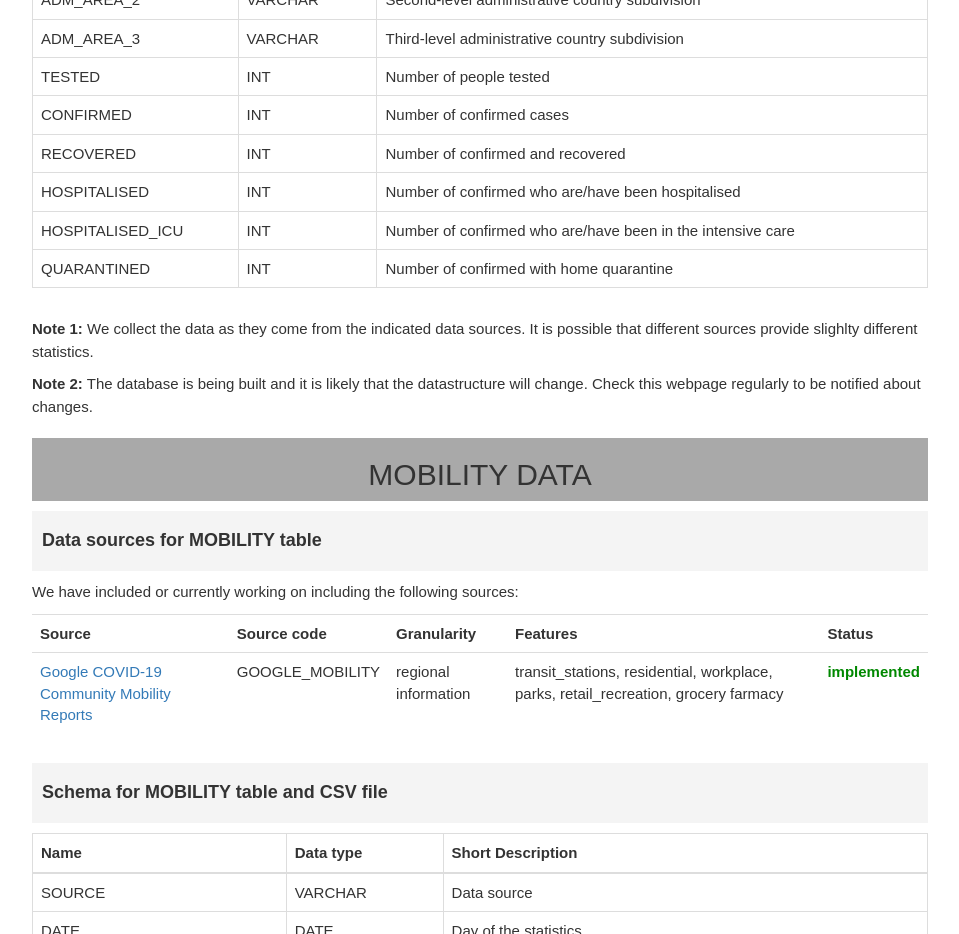
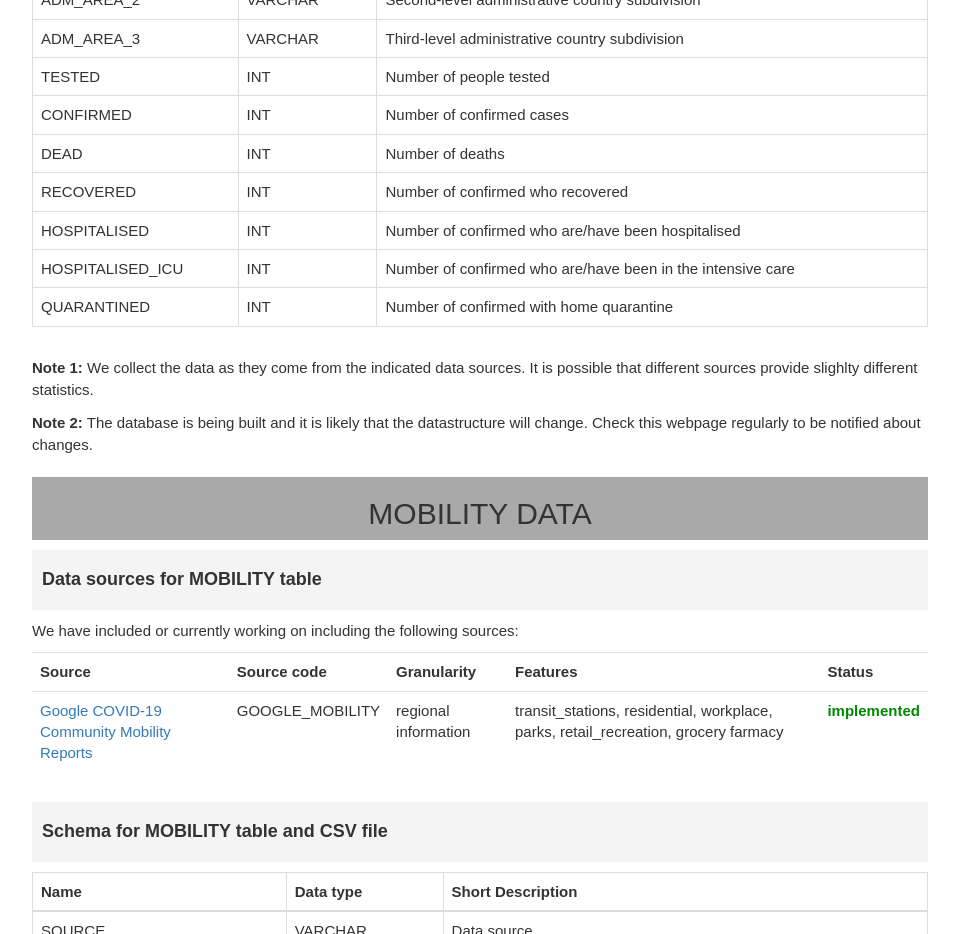
Before and after one commit to covid19db/covid19db.github.io, a plain HTML site: page data.html in a window 1280 px wide. Shown: the part 1840-2774 px from the top of the page, without its empty margins (160-1119 px from the left). Drawn offline with nearby package versions, Linux system fonts and the light colour scheme.

Commit message:
data: adding "dead"

```diff
--- a/data.html
+++ b/data.html
@@ -223,9 +223,14 @@
           <td>Number of confirmed cases</td>
         </tr>
         <tr>
+          <td>DEAD</td>
+          <td>INT</td>
+          <td>Number of deaths</td>
+        </tr>
+        <tr>
           <td>RECOVERED</td>
           <td>INT</td>
-          <td>Number of confirmed and recovered</td>
+          <td>Number of confirmed who recovered</td>
         </tr>
         <tr>
           <td>HOSPITALISED</td>
```
